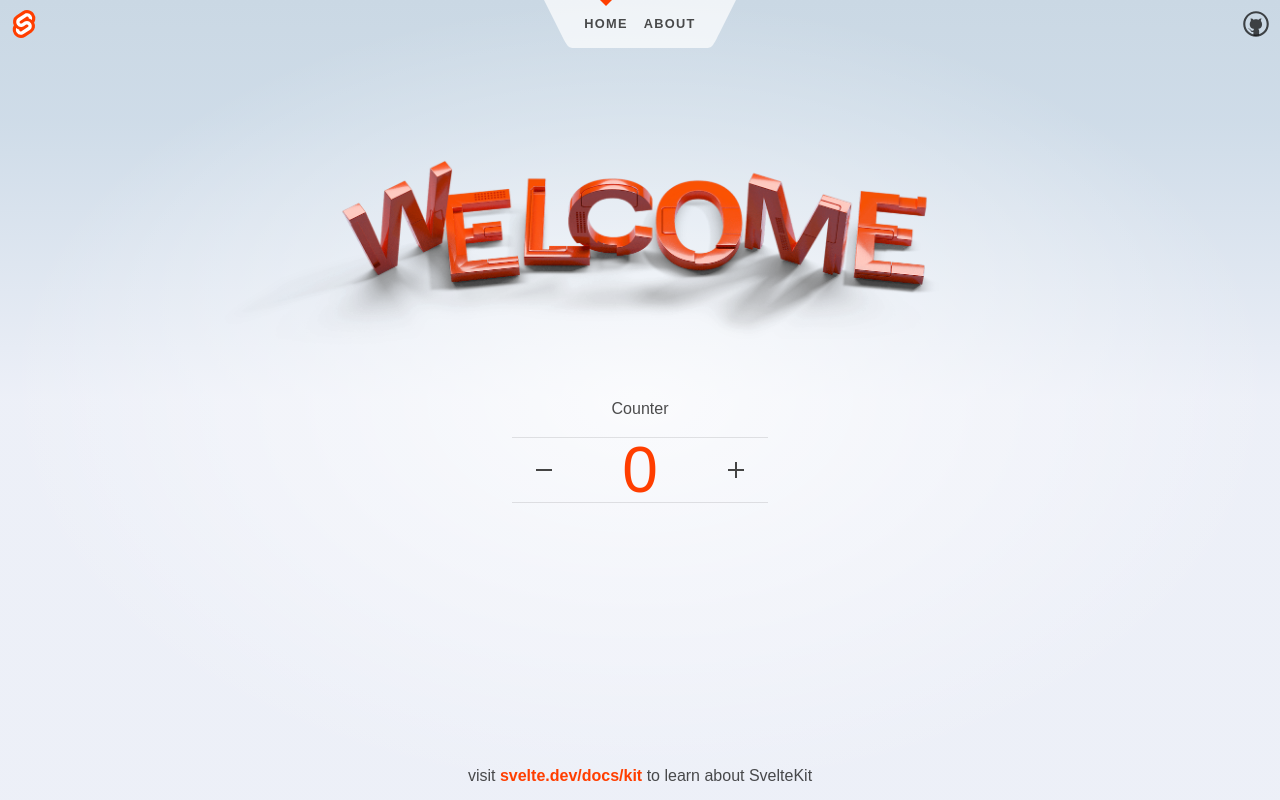
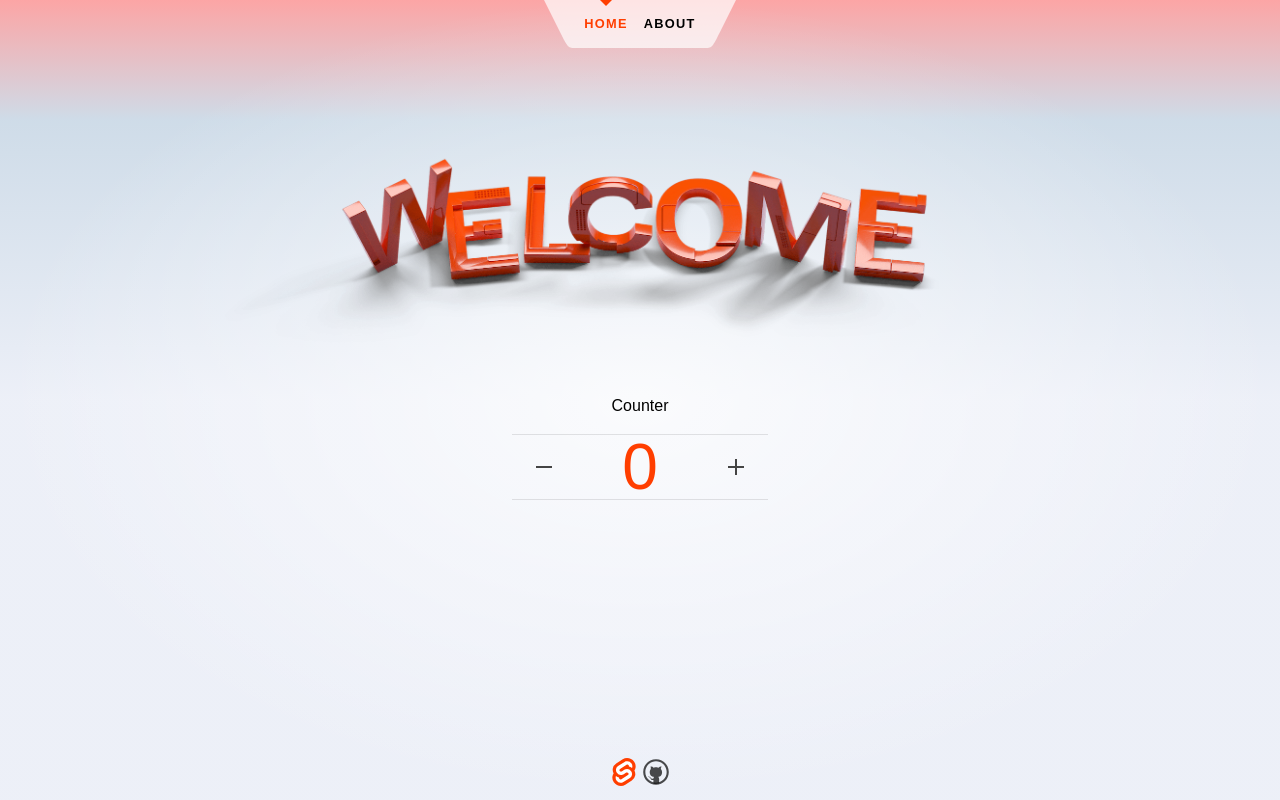
Before and after one commit to connerdodge/listmas, a SvelteKit app: page / in a window 1280 px wide. Built offline with nearby package versions, Linux system fonts and the light colour scheme.

Commit message:
Update styling

```diff
--- a/package.json
+++ b/package.json
@@ -17,7 +17,6 @@
 	},
 	"devDependencies": {
 		"@eslint/compat": "^1.2.3",
-		"@fontsource/fira-mono": "^5.0.0",
 		"@sveltejs/adapter-static": "^3.0.6",
 		"@sveltejs/kit": "^2.9.0",
 		"@sveltejs/vite-plugin-svelte": "^5.0.3",
--- a/src/app.css
+++ b/src/app.css
@@ -1,4 +1,3 @@
-@import '@fontsource/fira-mono';
 @tailwind base;
 @tailwind components;
 @tailwind utilities;
@@ -6,17 +5,13 @@
 :root {
 	--font-body: Arial, -apple-system, BlinkMacSystemFont, 'Segoe UI', Roboto, Oxygen, Ubuntu,
 		Cantarell, 'Open Sans', 'Helvetica Neue', sans-serif;
-	--font-mono: 'Fira Mono', monospace;
-	--color-bg-0: rgb(202, 216, 228);
+	--color-bg-0: theme(colors.red.300);
 	--color-bg-1: hsl(209, 36%, 86%);
 	--color-bg-2: hsl(224, 44%, 95%);
-	--color-theme-1: #ff3e00;
-	--color-theme-2: #4075a6;
-	--color-text: rgba(0, 0, 0, 0.7);
-	--column-width: 42rem;
-	--column-margin-top: 4rem;
+	--color-svelte: #ff3e00;
+	--color-text: theme(colors.black);
 	font-family: var(--font-body);
-	color: var(--color-text);
+	color: theme(colors.black);
 }
 
 body {
@@ -44,7 +39,7 @@ p {
 }
 
 a {
-	color: var(--color-theme-1);
+	color: var(--color-svelte);
 	text-decoration: none;
 }
 
@@ -63,7 +58,7 @@ h2 {
 
 pre {
 	font-size: 16px;
-	font-family: var(--font-mono);
+	font-family: theme(fontFamily.mono);
 	background-color: rgba(255, 255, 255, 0.45);
 	border-radius: 3px;
 	box-shadow: 2px 2px 6px rgb(255 255 255 / 25%);
--- /dev/null
+++ b/src/error.html
@@ -0,0 +1,11 @@
+<!DOCTYPE html>
+<html lang="en">
+	<head>
+		<meta charset="utf-8" />
+		<title>%sveltekit.error.message%</title>
+	</head>
+	<body>
+		<p>Status: %sveltekit.status%</p>
+		<p>Message: %sveltekit.error.message%</p>
+	</body>
+</html>
--- /dev/null
+++ b/src/lib/utils/index.ts
@@ -0,0 +1,5 @@
+import { base } from '$app/paths';
+import { page } from '$app/state';
+
+export const pageUrl = (path: string) => `${base}/${path}`;
+export const isPathCurrent = (path: string) => page.url.pathname === pageUrl(path);
--- /dev/null
+++ b/src/routes/+error.svelte
@@ -0,0 +1,19 @@
+<script>
+  import { page } from '$app/state';
+</script>
+
+<section>
+  <h1>Error {page.status}</h1>
+  <p>{page.error?.message}</p>
+  <p>Something went wrong</p>
+</section>
+
+<style lang="postcss">
+  section {
+    @apply mt-20 text-center;
+  }
+
+  p {
+    @apply font-mono;
+  }
+</style>
--- a/src/routes/+layout.svelte
+++ b/src/routes/+layout.svelte
@@ -1,5 +1,6 @@
 <script lang="ts">
 	import Header from './Header.svelte';
+  import Footer from './Footer.svelte';
 	import '../app.css';
 
 	let { children } = $props();
@@ -12,11 +13,7 @@
 		{@render children()}
 	</main>
 
-	<footer>
-		<p>
-			visit <a href="https://svelte.dev/docs/kit">svelte.dev/docs/kit</a> to learn about SvelteKit
-		</p>
-	</footer>
+	<Footer />
 </div>
 
 <style>
@@ -36,22 +33,4 @@
 		margin: 0 auto;
 		box-sizing: border-box;
 	}
-
-	footer {
-		display: flex;
-		flex-direction: column;
-		justify-content: center;
-		align-items: center;
-		padding: 12px;
-	}
-
-	footer a {
-		font-weight: bold;
-	}
-
-	@media (min-width: 480px) {
-		footer {
-			padding: 12px 0;
-		}
-	}
 </style>
--- /dev/null
+++ b/src/routes/+layout.ts
@@ -0,0 +1 @@
+export const prerender = true;
--- a/src/routes/Counter.svelte
+++ b/src/routes/Counter.svelte
@@ -87,7 +87,7 @@
 		width: 100%;
 		height: 100%;
 		font-weight: 400;
-		color: var(--color-theme-1);
+		color: var(--color-svelte);
 		font-size: 4rem;
 		align-items: center;
 		justify-content: center;
--- /dev/null
+++ b/src/routes/Footer.svelte
@@ -0,0 +1,32 @@
+<script lang="ts">
+	import logo from '$lib/images/svelte-logo.svg';
+	import github from '$lib/images/github.svg';
+</script>
+
+<footer>
+  <a href="https://svelte.dev/docs/kit">
+    <img src={logo} alt="SvelteKit" />
+  </a>
+  <a href="https://github.com/connerdodge/listmas">
+    <img src={github} alt="GitHub" />
+  </a>
+</footer>
+
+<style>
+  footer {
+		display: flex;
+    justify-content: center;
+		padding: 12px;
+	}
+
+	@media (min-width: 480px) {
+		footer {
+			padding: 12px 0;
+		}
+	}
+
+  img {
+    width: 2em;
+    height: 2em;
+  }
+</style>
--- a/src/routes/Header.svelte
+++ b/src/routes/Header.svelte
@@ -1,64 +1,30 @@
 <script lang="ts">
-	import { page } from '$app/stores';
-	import logo from '$lib/images/svelte-logo.svg';
-	import github from '$lib/images/github.svg';
-	import { base } from '$app/paths';
+  import { isPathCurrent, pageUrl } from '$lib/utils';
 </script>
 
 <header>
-	<div class="corner">
-		<a href="https://svelte.dev/docs/kit">
-			<img src={logo} alt="SvelteKit" />
-		</a>
-	</div>
-
 	<nav>
 		<svg viewBox="0 0 2 3" aria-hidden="true">
 			<path d="M0,0 L1,2 C1.5,3 1.5,3 2,3 L2,0 Z" />
 		</svg>
 		<ul>
-			<li aria-current={$page.url.pathname === '/' ? 'page' : undefined}>
-				<a href="{base}">Home</a>
+			<li aria-current={isPathCurrent('') ? 'page' : undefined}>
+				<a href={pageUrl('')}>Home</a>
 			</li>
-			<li aria-current={$page.url.pathname === '/about' ? 'page' : undefined}>
-				<a href="{base}/about">About</a>
+			<li aria-current={isPathCurrent('about') ? 'page' : undefined}>
+				<a href={pageUrl('about')}>About</a>
 			</li>
 		</ul>
 		<svg viewBox="0 0 2 3" aria-hidden="true">
 			<path d="M0,0 L0,3 C0.5,3 0.5,3 1,2 L2,0 Z" />
 		</svg>
 	</nav>
-
-	<div class="corner">
-		<a href="https://github.com/sveltejs/kit">
-			<img src={github} alt="GitHub" />
-		</a>
-	</div>
 </header>
 
 <style>
 	header {
 		display: flex;
-		justify-content: space-between;
-	}
-
-	.corner {
-		width: 3em;
-		height: 3em;
-	}
-
-	.corner a {
-		display: flex;
-		align-items: center;
 		justify-content: center;
-		width: 100%;
-		height: 100%;
-	}
-
-	.corner img {
-		width: 2em;
-		height: 2em;
-		object-fit: contain;
 	}
 
 	nav {
@@ -104,7 +70,11 @@
 		top: 0;
 		left: calc(50% - var(--size));
 		border: var(--size) solid transparent;
-		border-top: var(--size) solid var(--color-theme-1);
+		border-top: var(--size) solid var(--color-svelte);
+	}
+
+	li[aria-current='page'] a {
+		color: var(--color-svelte);
 	}
 
 	nav a {
@@ -122,6 +92,6 @@
 	}
 
 	a:hover {
-		color: var(--color-theme-1);
+		color: var(--color-svelte);
 	}
 </style>
--- a/src/routes/about/+page.ts
+++ b/src/routes/about/+page.ts
@@ -3,7 +3,3 @@ import { dev } from '$app/environment';
 // we don't need any JS on this page, though we'll load
 // it in dev so that we get hot module replacement
 export const csr = dev;
-
-// since there's no dynamic data here, we can prerender
-// it so that it gets served as a static asset in production
-export const prerender = true;
```
